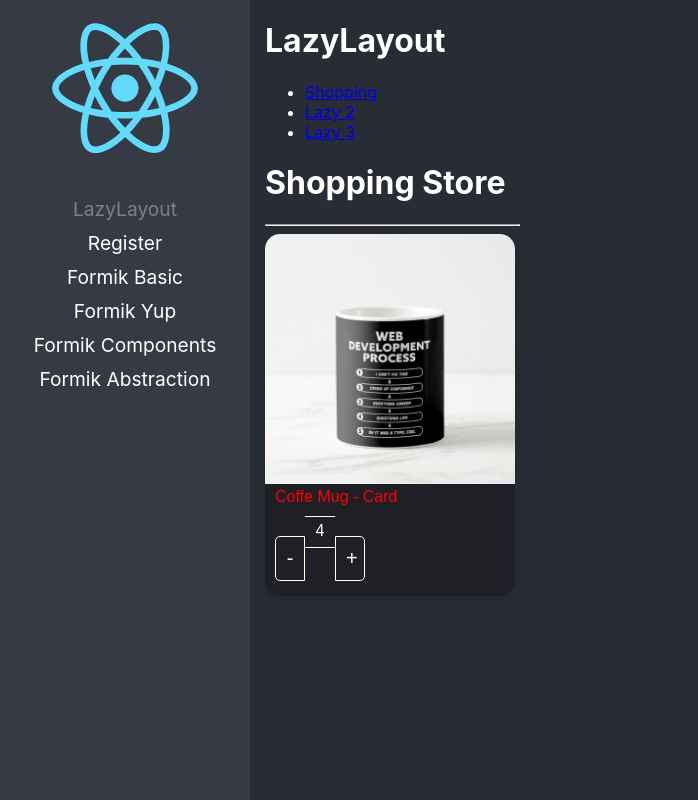
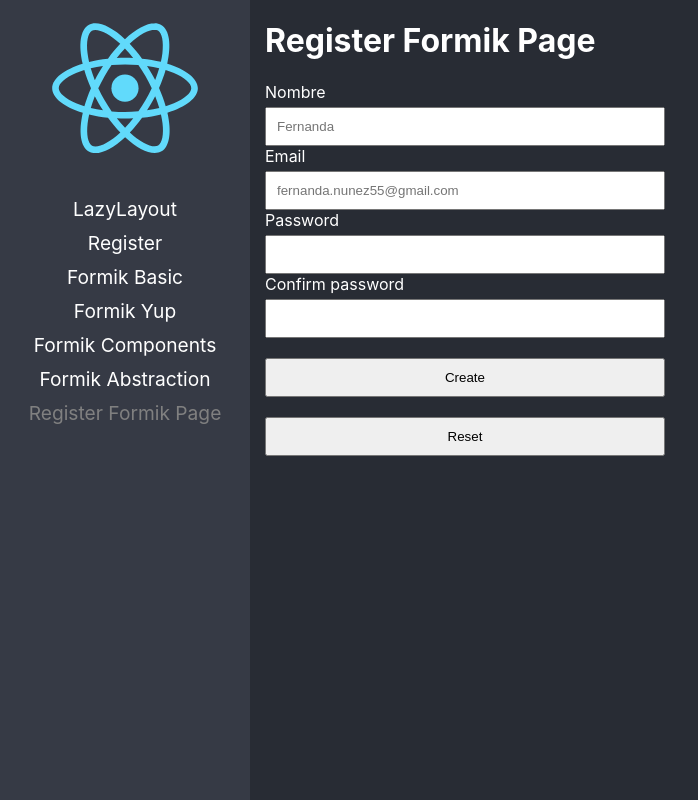
Before and after one commit to Fernanda553/react-initial-app, a React (Create React App) app: page /register-formik in a window 1280 px wide. Before the commit this address led to /lazyload/lazy1. Shown: the whole page, without its empty margins (0-698 px from the left). Built offline with nearby package versions, Linux system fonts and the light colour scheme.

Commit message:
Registration form with Formik

```diff
--- /dev/null
+++ b/src/03-forms/pages/RegisterFormikPage.tsx
@@ -0,0 +1,73 @@
+import '../styles/styles.css'
+import { Form, Formik } from 'formik'
+import * as Yup from 'yup'
+import { MyTextInput } from '../components'
+
+const RegisterFormikPage = () => {
+  return (
+    <div>
+      <h1>Register Formik Page</h1>
+      <Formik
+        initialValues={{
+          name: '',
+          email: '',
+          password1: '',
+          password2: ''
+        }}
+        onSubmit={(values) => {
+          console.log(values)
+        }}
+        validationSchema={Yup.object({
+          name: Yup.string()
+            .min(2, 'Debe tener un mínimo de 2 caracteres')
+            .max(15, 'Debe tener un máximo de 15 caracteres')
+            .required('Requerido'),
+          email: Yup.string()
+            .email('Debe ser un email válido')
+            .required('Requerido'),
+          password1: Yup.string()
+            .min(6, 'Debe tener un mínimo de 6 caracteres')
+            .required('Requerido'),
+          password2: Yup.string()
+            .oneOf([Yup.ref('password1')], 'Las contraseñas deben coincidir')
+            .required('Requerido')
+        })}
+      >
+        {({handleReset}) => (
+          <Form>
+            <MyTextInput
+              label="Nombre"
+              name="name"
+              placeholder="Fernanda"
+            />
+
+            <MyTextInput
+              label="Email"
+              name="email"
+              type='email'
+              placeholder="fernanda.nunez55@gmail.com"
+            />
+
+            <MyTextInput
+            type='password'
+              label="Password"
+              name="password1"
+            />
+
+            <MyTextInput
+            type='password'
+              label="Confirm password"
+              name="password2"
+            />
+
+            <button type="submit">Create</button>
+
+            <button type='button' onClick={handleReset}>Reset</button>
+          </Form>
+        )}
+      </Formik>
+    </div>
+  )
+}
+
+export default RegisterFormikPage
--- a/src/03-forms/pages/index.ts
+++ b/src/03-forms/pages/index.ts
@@ -2,4 +2,5 @@ export {default as FormikAbstraction} from "./FormikAbstraction";
 export {default as FormikBasicPage} from "./FormikBasicPage";
 export {default as FormikComponents} from "./FormikComponents";
 export {default as FormikYupPage} from "./FormikYupPage";
+export{default as RegisterFormikPage} from "./RegisterFormikPage";
 export{default as RegisterPage} from "./RegisterPage";
--- a/src/routes/routes.ts
+++ b/src/routes/routes.ts
@@ -5,7 +5,8 @@ import {
   FormikBasicPage,
   FormikComponents,
   FormikYupPage,
-  RegisterPage} from '../03-forms/pages'
+  RegisterPage,
+  RegisterFormikPage} from '../03-forms/pages'
 
 type JSXComponent = () => JSX.Element
 
@@ -61,5 +62,12 @@ export const routes: Route[] = [
     Component: FormikAbstraction,
     name: 'Formik Abstraction'
 
+  },
+  {
+    to: '/register-formik',
+    path: 'register-formik',
+    Component: RegisterFormikPage,
+    name: 'Register Formik Page'
+
   }
 ]
```
